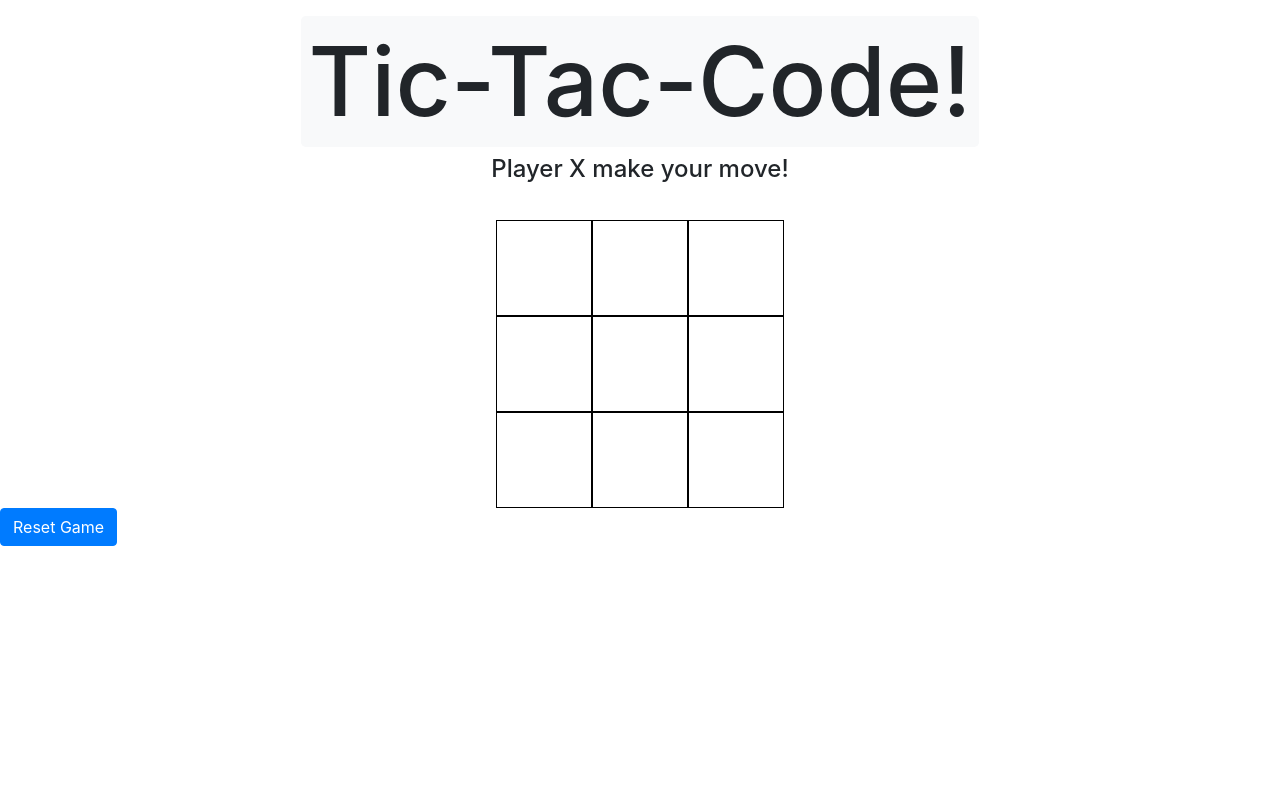
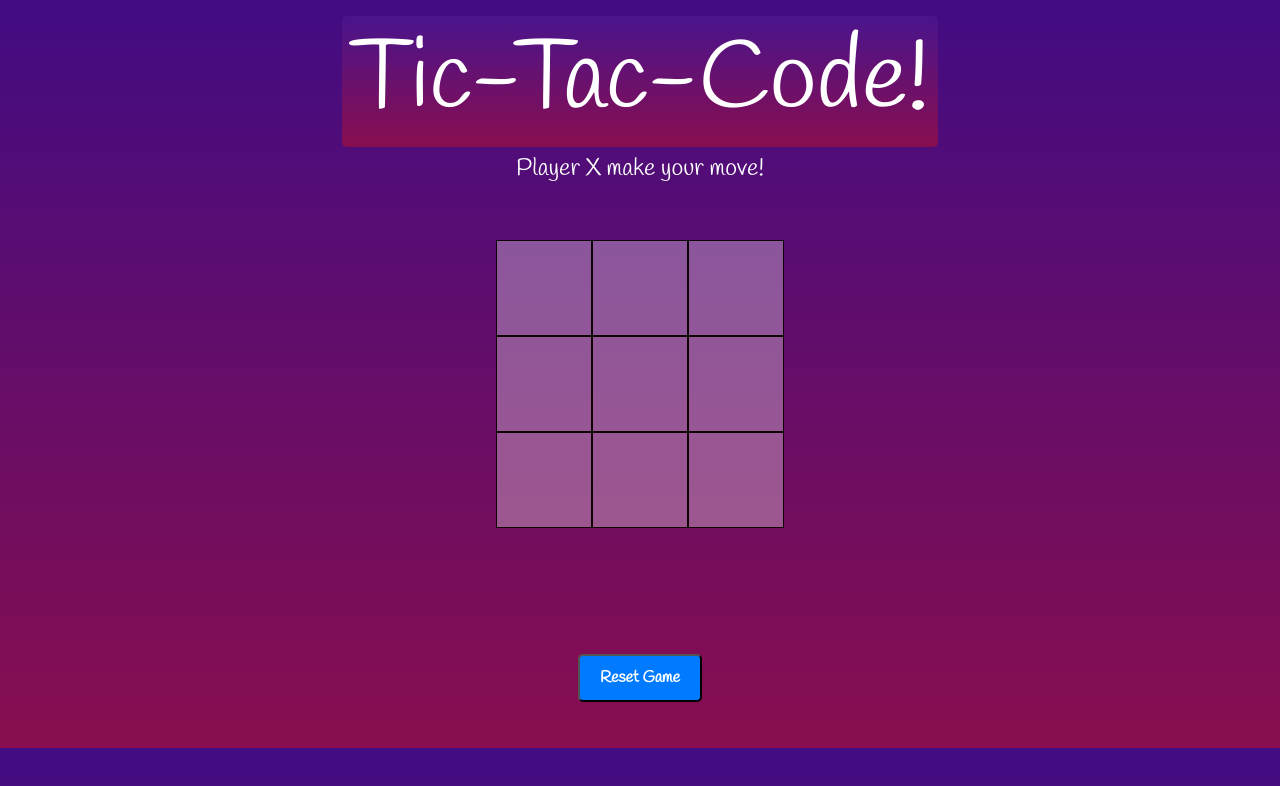
Before and after one commit to pciongoli/tic-tac-code, a website: page public/index.html in a window 1280 px wide. Drawn offline with nearby package versions, Linux system fonts and the light colour scheme; no server answers.

Commit message:
updated styling

```diff
--- a/public/client.js
+++ b/public/client.js
@@ -5,8 +5,8 @@ const resetButton = document.getElementById("reset-button");
 
 let gameState;
 
-const socket = io("https://tic-tac-code.herokuapp.com/");
-// const socket = io("http://localhost:3000/");
+// const socket = io("https://tic-tac-code.herokuapp.com/");
+const socket = io("http://localhost:3000/");
 
 socket.on("connect", () => {
    console.log("Connected to server");
--- a/public/index.html
+++ b/public/index.html
@@ -2,6 +2,13 @@
 <html>
    <head>
       <title>Multiplayer Tic-Tac-Toe</title>
+      <link rel="preconnect" href="https://fonts.googleapis.com" />
+      <link rel="preconnect" href="https://fonts.gstatic.com" crossorigin />
+      <link
+         href="https://fonts.googleapis.com/css2?family=Handlee&display=swap"
+         rel="stylesheet"
+      />
+
       <link
          rel="stylesheet"
          href="https://cdn.jsdelivr.net/npm/bootstrap@4.3.1/dist/css/bootstrap.min.css"
@@ -35,8 +42,8 @@
          </div>
       </div>
       <div class="message hidden"></div>
-      <div>
-         <button id="reset-button" class="btn btn-primary">Reset Game</button>
+      <div class="container">
+         <button id="reset-button" class="reset-button">Reset Game</button>
       </div>
 
       <script src="/socket.io/socket.io.js"></script>
--- a/public/style.css
+++ b/public/style.css
@@ -3,6 +3,14 @@
    flex-direction: column;
    align-items: center;
    margin-top: 20px;
+   padding: 20px;
+   border-radius: 5px;
+}
+
+body {
+   background: linear-gradient(to bottom, #420c83, #880e4f);
+   color: white;
+   font-family: "Handlee", cursive;
 }
 
 .row {
@@ -12,12 +20,14 @@
 .cell {
    width: 80px;
    height: 80px;
-   border: 1px solid black;
+   border: 1px solid rgb(14, 1, 1);
    display: flex;
    justify-content: center;
    align-items: center;
    font-size: 24px;
    cursor: pointer;
+   background-color: rgba(255, 255, 255, 0.3);
+   color: white;
 }
 
 .message {
@@ -25,6 +35,10 @@
    font-size: 18px;
    font-weight: bold;
    text-align: center;
+   background-color: rgba(255, 255, 255, 0.8);
+   padding: 10px;
+   border-radius: 5px;
+   color: #4a148c;
 }
 
 .hidden {
@@ -32,7 +46,8 @@
 }
 
 .jumbotron {
-   background-color: #f8f9fa;
+   background: linear-gradient(to bottom, #4a148c, #880e4f);
+   color: white;
    padding: 0.5rem;
    margin-top: 0.5rem;
    margin-bottom: 0.5rem;
@@ -44,6 +59,17 @@
    justify-content: center;
    align-items: center;
    height: 25vh;
+}
+
+.reset-button {
+   margin-top: 20px;
+   font-size: 16px;
+   font-weight: bold;
+   padding: 10px 20px;
+   border-radius: 5px;
+   background-color: #007bff;
+   color: white;
+   cursor: pointer;
 }
 
 @media (max-width: 992px) {
@@ -113,3 +139,27 @@
       font-size: 7.5vw;
    }
 }
+
+@media (min-width: 576px) {
+   .reset-button {
+      margin-top: 30px;
+   }
+}
+
+@media (min-width: 768px) {
+   .reset-button {
+      margin-top: 40px;
+   }
+}
+
+@media (min-width: 992px) {
+   .reset-button {
+      margin-top: 50px;
+   }
+}
+
+@media (min-width: 1200px) {
+   .reset-button {
+      margin-top: 60px;
+   }
+}
```
